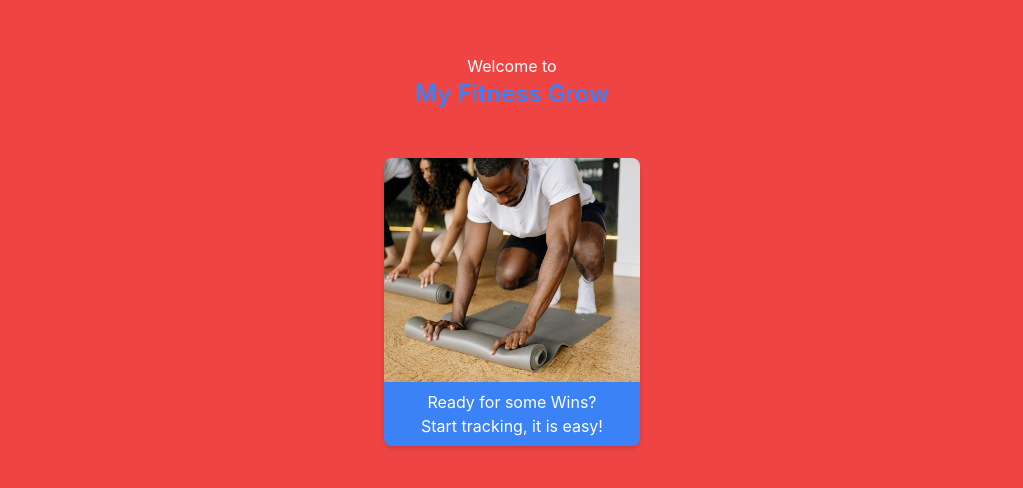
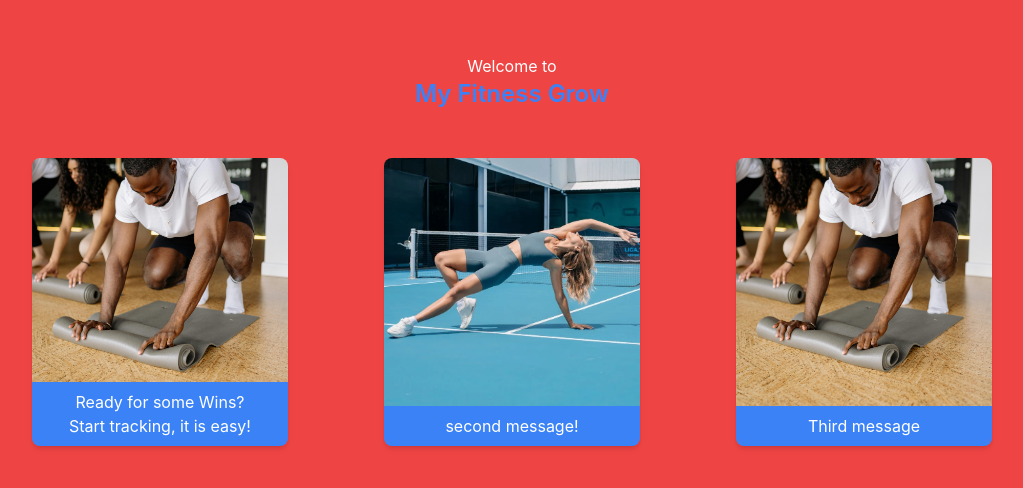
Before and after one commit to Braulin96/ProductFinder, a React (Create React App) app: page / in a window 1280 px wide. Shown: the part 150-638 px from the top of the page, without its empty margins (128-1151 px from the left). Built offline with nearby package versions, Linux system fonts and the light colour scheme.

Commit message:
using map to display the modules

```diff
--- a/src/components/Welcome.js
+++ b/src/components/Welcome.js
@@ -1,4 +1,20 @@
 import FitPeople from "../assets/images/fitPeople.jpeg";
+import FitWoman from "../assets/images/fitWoman.webp";
+
+const welcomeData = [
+  {
+    image: FitPeople,
+    description: "Ready for some Wins? Start tracking, it is easy!",
+  },
+  {
+    image: FitWoman,
+    description: "second message!",
+  },
+  {
+    image: FitPeople,
+    description: "Third message",
+  },
+];
 
 const Module = ({ backgroundImage, description }) => {
   return (
@@ -32,11 +48,13 @@ const Welcome = () => {
               My Fitness Grow
             </span>
           </p>
-          <div className="mt-12 flex justify-between gap-x-4">
-            <Module
-              backgroundImage={FitPeople}
-              description="Ready for some Wins? Start tracking, it is easy!"
-            />
+          <div className="mt-12 flex justify-between gap-x-24">
+            {welcomeData.map((data, index) => (
+              <Module
+                backgroundImage={data.image}
+                description={data.description}
+              />
+            ))}
           </div>
         </div>
       </div>
```
